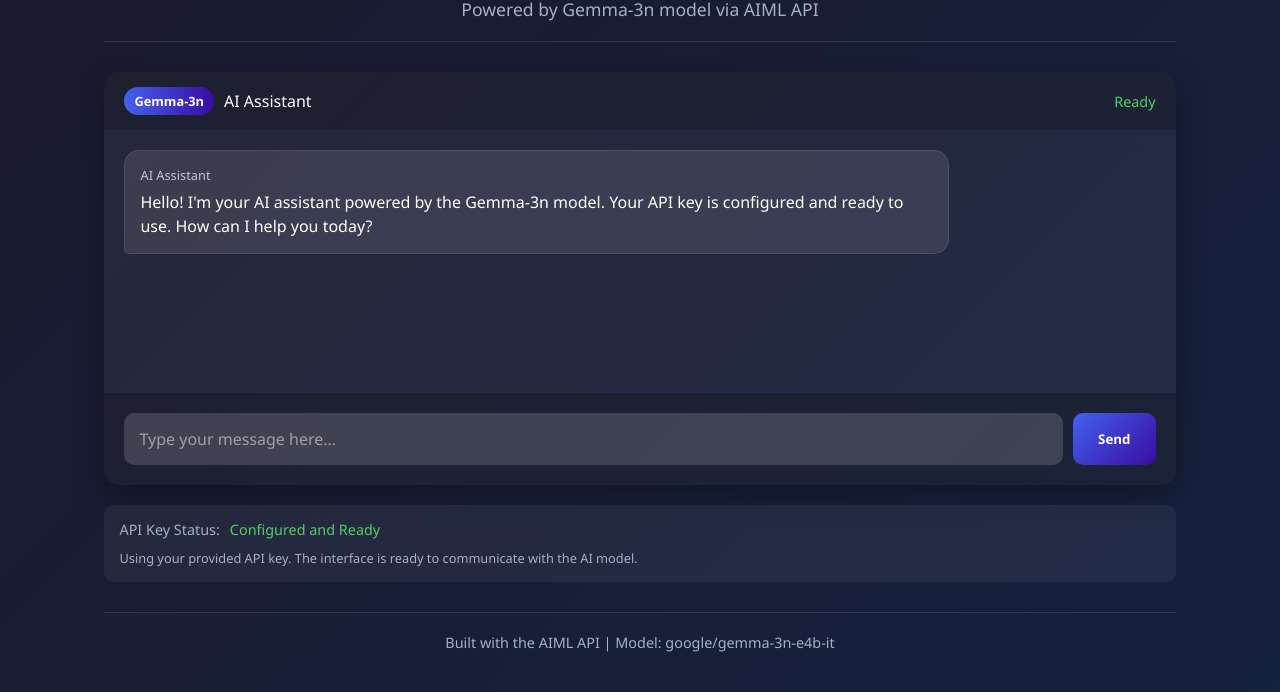
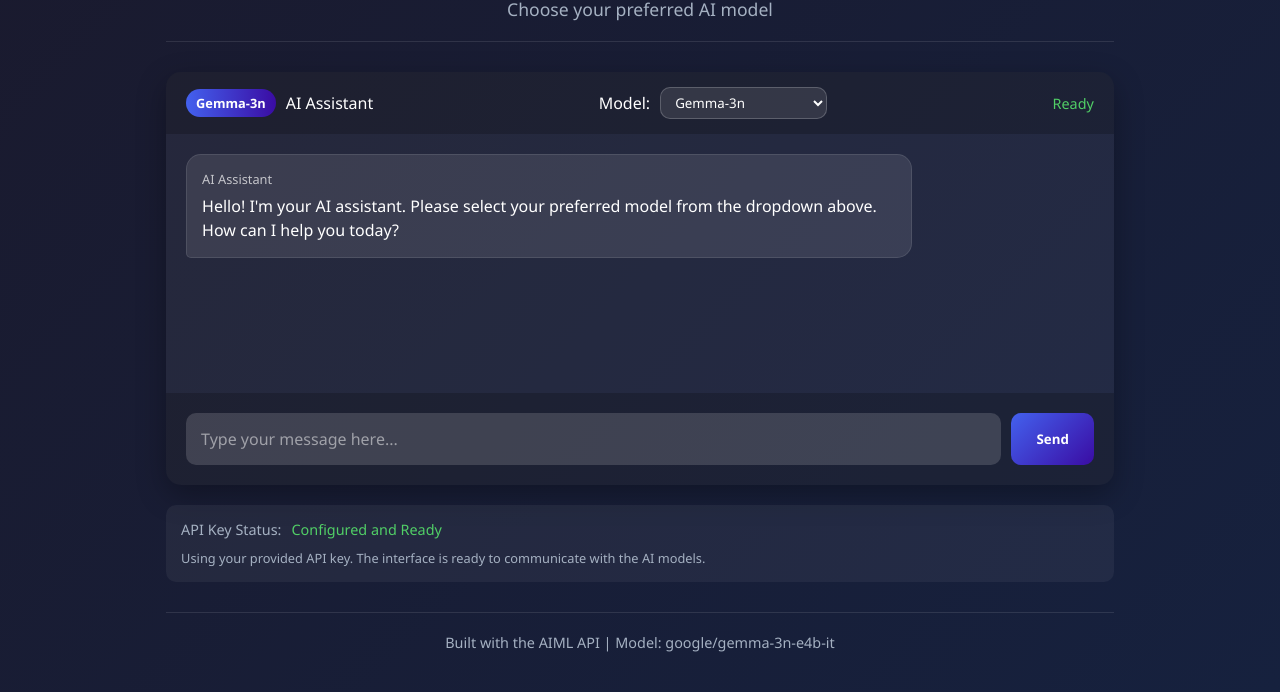
Before and after one commit to nathaniel120804/Taisen-AI, a plain HTML site: page index.html in a window 1280 px wide. Shown: the part 108-800 px from the top of the page. Drawn offline with Linux system fonts and the light colour scheme.

Commit message:
Add files via upload

```diff
--- a/index.html
+++ b/index.html
@@ -80,6 +80,27 @@
             border-radius: 20px;
             font-size: 0.8rem;
             font-weight: 600;
+        }
+
+        .model-selector {
+            display: flex;
+            align-items: center;
+            gap: 10px;
+        }
+
+        .model-dropdown {
+            background: rgba(255, 255, 255, 0.1);
+            border: 1px solid rgba(255, 255, 255, 0.2);
+            color: white;
+            padding: 5px 10px;
+            border-radius: 10px;
+            outline: none;
+            cursor: pointer;
+        }
+
+        .model-dropdown option {
+            background: #1a1a2e;
+            color: white;
         }
 
         .status {
@@ -250,6 +271,12 @@
             h1 {
                 font-size: 2rem;
             }
+
+            .chat-header {
+                flex-direction: column;
+                gap: 10px;
+                align-items: flex-start;
+            }
         }
     </style>
 </head>
@@ -257,14 +284,22 @@
     <div class="container">
         <header>
             <h1>Taisen AI GPT Chat Interface</h1>
-            <p class="subtitle">Powered by Gemma-3n model via AIML API</p>
+            <p class="subtitle">Choose your preferred AI model</p>
         </header>
 
         <div class="chat-container">
             <div class="chat-header">
                 <div class="model-info">
-                    <span class="model-badge">Gemma-3n</span>
+                    <span class="model-badge" id="currentModelBadge">Gemma-3n</span>
                     <span>AI Assistant</span>
+                </div>
+                <div class="model-selector">
+                    <label for="modelSelect">Model:</label>
+                    <select id="modelSelect" class="model-dropdown">
+                        <option value="google/gemma-3n-e4b-it">Gemma-3n</option>
+                        <option value="google/gemma-3-12b-it">Gemma-3-12b</option>
+                        <option value="deepseek/deepseek-reasoner-v3.1">DeepSeek Reasoner</option>
+                    </select>
                 </div>
                 <div class="status" id="statusIndicator">Ready</div>
             </div>
@@ -272,7 +307,7 @@
             <div class="chat-messages" id="chatMessages">
                 <div class="message ai-message">
                     <div class="message-sender">AI Assistant</div>
-                    <div class="message-content">Hello! I'm your AI assistant powered by the Gemma-3n model. Your API key is configured and ready to use. How can I help you today?</div>
+                    <div class="message-content">Hello! I'm your AI assistant. Please select your preferred model from the dropdown above. How can I help you today?</div>
                 </div>
             </div>
 
@@ -288,12 +323,12 @@
                 <span id="keyStatus" style="color: #51cf66;">Configured and Ready</span>
             </div>
             <p style="margin-top: 10px; font-size: 0.8rem; color: #a5b1c2;">
-                Using your provided API key. The interface is ready to communicate with the AI model.
+                Using your provided API key. The interface is ready to communicate with the AI models.
             </p>
         </div>
 
         <footer>
-            <p>Built with the AIML API | Model: google/gemma-3n-e4b-it</p>
+            <p>Built with the AIML API | <span id="footerModel">Model: google/gemma-3n-e4b-it</span></p>
         </footer>
     </div>
 
@@ -304,11 +339,49 @@
         const sendButton = document.getElementById('sendButton');
         const statusIndicator = document.getElementById('statusIndicator');
         const keyStatus = document.getElementById('keyStatus');
+        const modelSelect = document.getElementById('modelSelect');
+        const currentModelBadge = document.getElementById('currentModelBadge');
+        const footerModel = document.getElementById('footerModel');
 
         // API Configuration
         const API_KEY = '4344c369928a4a26997e233f39cce26d';
         const API_URL = 'https://api.aimlapi.com/v1/chat/completions';
-        const MODEL = 'google/gemma-3n-e4b-it';
+
+        // Current model
+        let currentModel = modelSelect.value;
+
+        // Model configurations
+        const modelConfigs = {
+            'google/gemma-3n-e4b-it': {
+                temperature: 0.7,
+                top_p: 0.7,
+                frequency_penalty: 1,
+                max_tokens: 1536,
+                top_k: 50
+            },
+            'google/gemma-3-12b-it': {
+                temperature: 0.2,
+                top_p: 0.7,
+                frequency_penalty: 1,
+                max_tokens: 1536,
+                top_k: 50
+            },
+            'deepseek/deepseek-reasoner-v3.1': {
+                temperature: 0.2,
+                top_p: 0.7,
+                frequency_penalty: 1,
+                max_tokens: 1536,
+                top_k: 50
+            }
+        };
+
+        // Update model display
+        function updateModelDisplay() {
+            currentModel = modelSelect.value;
+            const modelName = modelSelect.options[modelSelect.selectedIndex].text;
+            currentModelBadge.textContent = modelName;
+            footerModel.textContent = `Model: ${currentModel}`;
+        }
 
         // Add message to chat
         function addMessage(content, isUser = false) {
@@ -369,6 +442,7 @@
             // Disable input while processing
             messageInput.disabled = true;
             sendButton.disabled = true;
+            modelSelect.disabled = true;
 
             // Add user message to chat
             addMessage(message, true);
@@ -379,20 +453,23 @@
             updateStatus('Thinking...');
 
             try {
+                // Get model configuration
+                const config = modelConfigs[currentModel];
+
                 // Prepare the request
                 const requestBody = {
-                    model: MODEL,
+                    model: currentModel,
                     messages: [
                         {
                             role: 'user',
                             content: message
                         }
                     ],
-                    temperature: 0.7,
-                    top_p: 0.7,
-                    frequency_penalty: 1,
-                    max_tokens: 1536,
-                    top_k: 50,
+                    temperature: config.temperature,
+                    top_p: config.top_p,
+                    frequency_penalty: config.frequency_penalty,
+                    max_tokens: config.max_tokens,
+                    top_k: config.top_k,
                 };
 
                 // Send request to AIML API
@@ -446,6 +523,7 @@
                 // Re-enable input
                 messageInput.disabled = false;
                 sendButton.disabled = false;
+                modelSelect.disabled = false;
                 messageInput.focus();
             }
         }
@@ -459,6 +537,11 @@
             }
         });
 
+        modelSelect.addEventListener('change', updateModelDisplay);
+
+        // Initialize
+        updateModelDisplay();
+
         // Focus on input when page loads
         messageInput.focus();
     </script>
```
